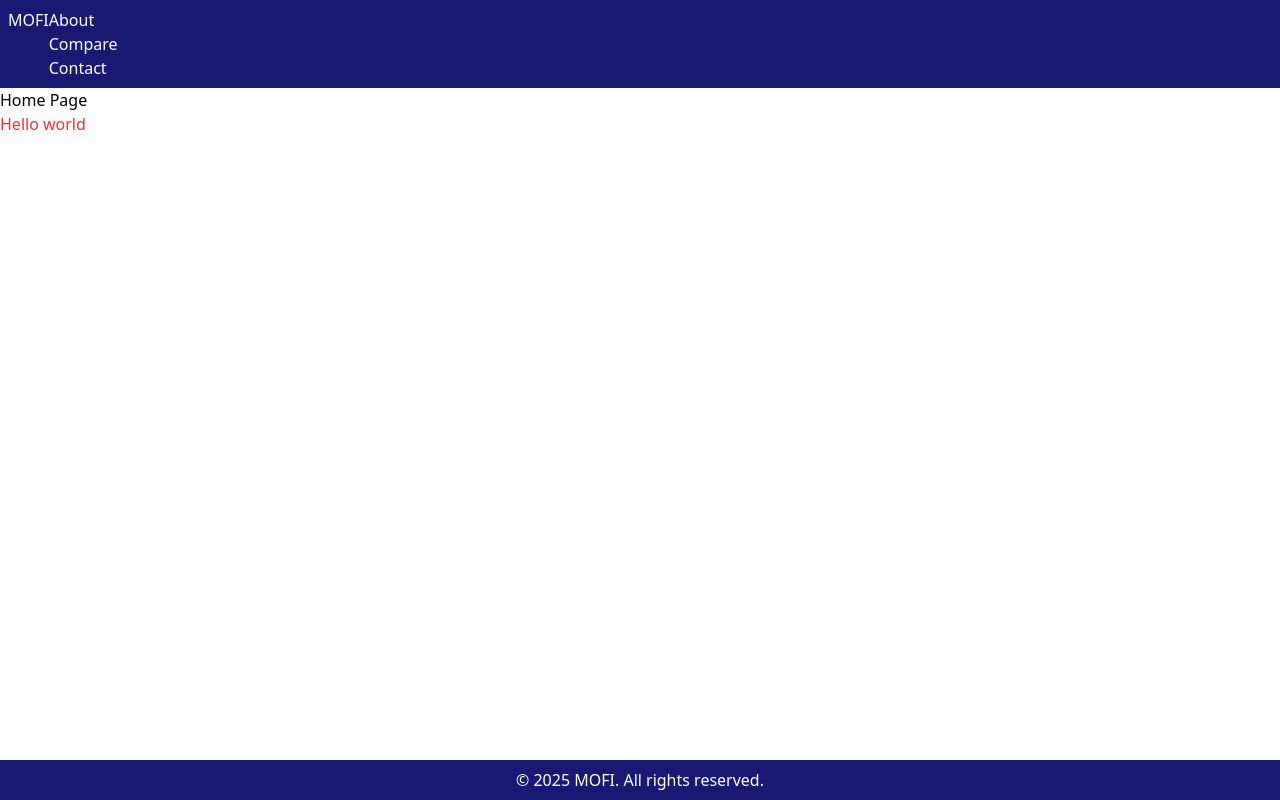
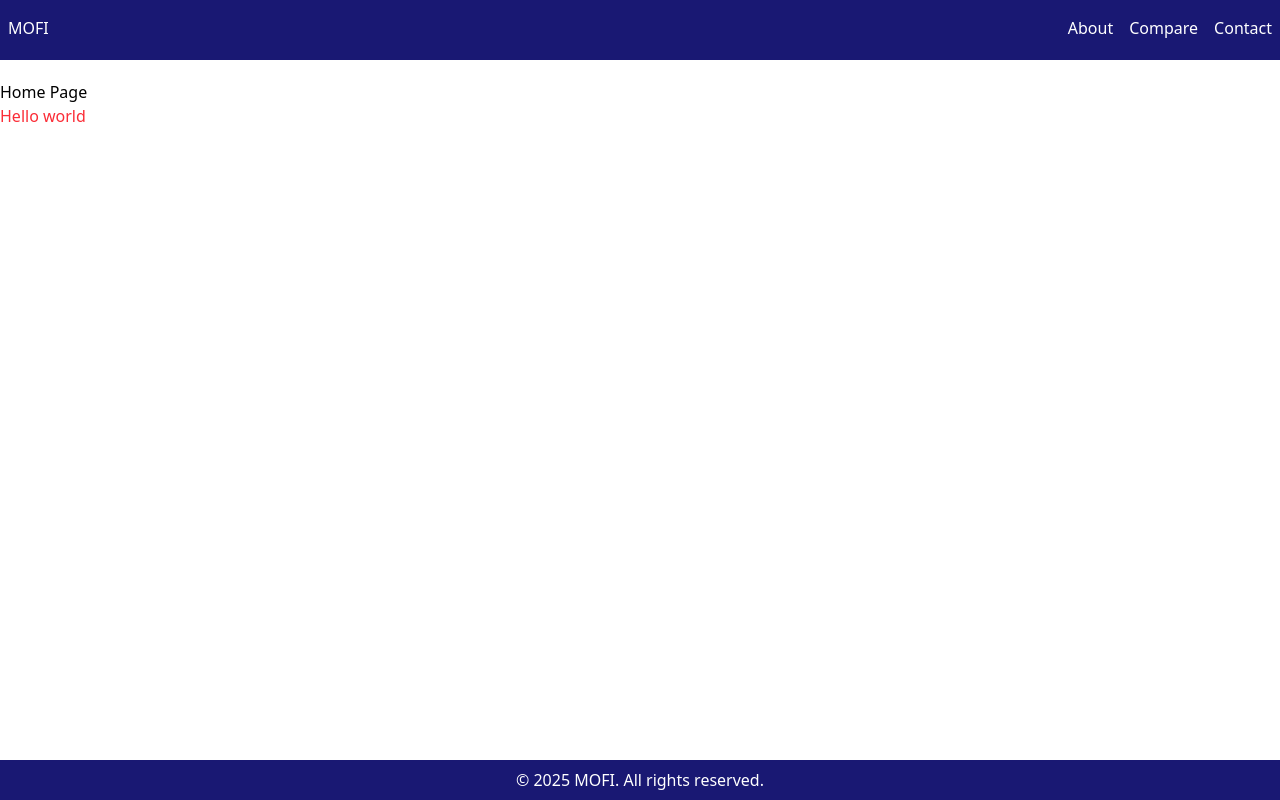
Before and after one commit to Abdul17rahman/mofi, a React (Vite) app: page / in a window 1280 px wide. Built offline with nearby package versions, Linux system fonts and the light colour scheme.

Commit message:
update: improved navbar and added layout page

```diff
--- a/src/App.jsx
+++ b/src/App.jsx
@@ -1,18 +1,17 @@
 import { Routes, Route } from "react-router-dom";
-import Navbar from "./components/Navbar";
 import Compare from "./screens/Compare";
 import Home from "./screens/Home";
-import Footer from "./components/Footer";
+import Layout from "./screens/Layout";
 
 function App() {
   return (
     <div>
-      <Navbar />
       <Routes>
-        <Route path="" element={<Home />} />
-        <Route path="compare" element={<Compare />} />
+        <Route element={<Layout />}>
+          <Route path="" element={<Home />} />
+          <Route path="compare" element={<Compare />} />
+        </Route>
       </Routes>
-      <Footer />
     </div>
   );
 }
--- a/src/components/Navbar.jsx
+++ b/src/components/Navbar.jsx
@@ -3,27 +3,26 @@ import { NavLink } from "react-router-dom";
 
 export default function Navbar() {
   return (
-    <nav className="bg-primary text-white p-2 sticky top-0">
-      <div className="container mx-auto flex">
+    <nav className="bg-primary text-white p-2 sticky top-0 h-15 py-4">
+      <div className="container mx-auto flex justify-between">
         <div>
           <h1>
             <NavLink to="/">MOFI</NavLink>
           </h1>
         </div>
-        <div className="flex justify-between">
-          <ul>
-            <li>
+
+        <ul className="flex">
+          <li className="mr-4 hover:border-b-2 hover:text-green-200 transition-all duration-100">
             <NavLink to="/">About</NavLink>
           </li>
-            <li>
+          <li className="mr-4 hover:border-b-2 hover:text-green-200 transition-all duration-100">
             <NavLink to="/compare">Compare</NavLink>
           </li>
-            <li>
+          <li className="hover:border-b-2 hover:text-green-200 transition-all duration-100">
             <NavLink to="/">Contact</NavLink>
           </li>
         </ul>
       </div>
-      </div>
     </nav>
   );
 }
--- a/src/screens/Home.jsx
+++ b/src/screens/Home.jsx
@@ -2,7 +2,7 @@ import React from "react";
 
 export default function Home() {
   return (
-    <div className="container mx-auto mb-15">
+    <div className="">
       Home Page
       <h1 className="text-red-500">Hello world</h1>
     </div>
--- /dev/null
+++ b/src/screens/Layout.jsx
@@ -0,0 +1,16 @@
+import React from "react";
+import { Outlet } from "react-router-dom";
+import Navbar from "../components/Navbar";
+import Footer from "../components/Footer";
+
+export default function Layout() {
+  return (
+    <>
+      <Navbar />
+      <div className="container mx-auto mb-15 mt-5">
+        <Outlet />
+      </div>
+      <Footer />
+    </>
+  );
+}
```
Lines whose indentation alone changed are shown as unchanged.
